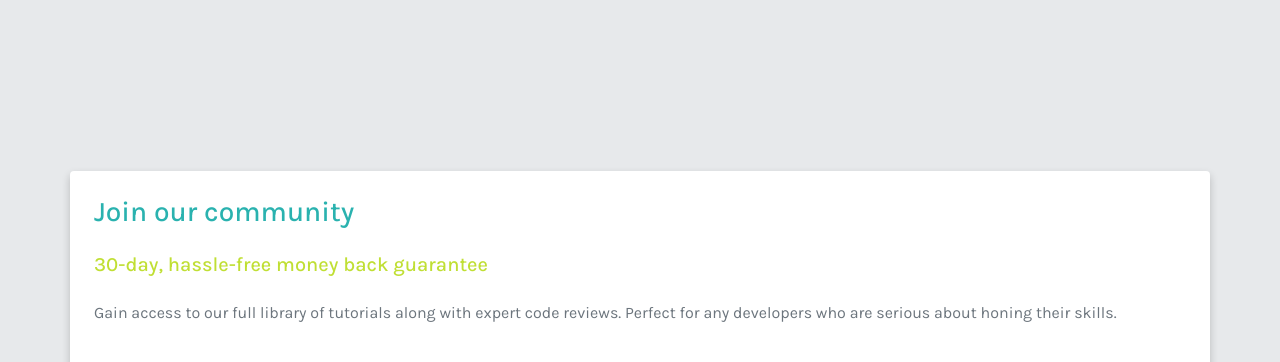
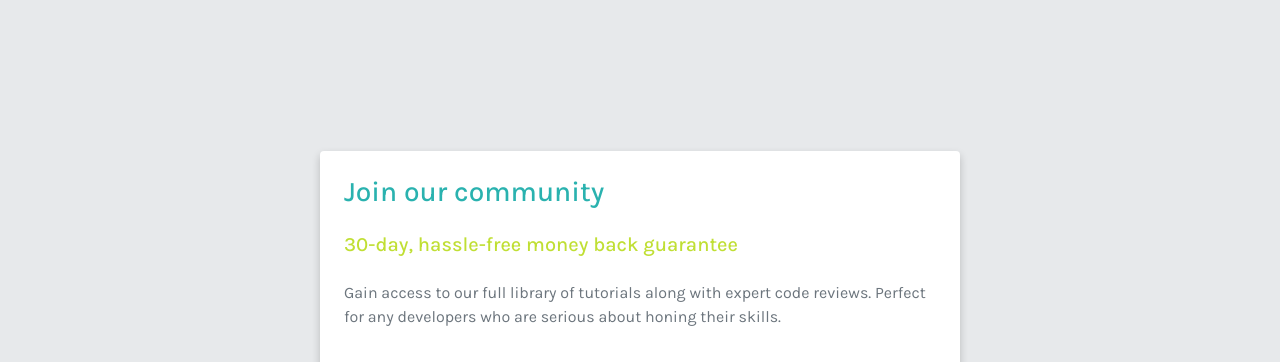
Before and after one commit to Nurgeldi1419/Single-Price-Component, a plain HTML site: page index.html in a window 1280 px wide. Shown: the top 362 px of the page. Drawn offline with nearby package versions, Linux system fonts and the light colour scheme.

Commit message:
Add files via upload

```diff
--- a/style.css
+++ b/style.css
@@ -13,11 +13,17 @@
 }
 
 .container{
-    width: 90%;
+    width: 80%;
     background-color: white;
     box-shadow: 0 4px 8px 0 rgba(0,0,0,0.2);
     transition: 0.3s;
     font-family: 'Karla', sans-serif;
+}
+
+@media (min-width: 1280px) {
+    .container {
+        width: 50%;
+    }
 }
 
 .container:hover {
```
